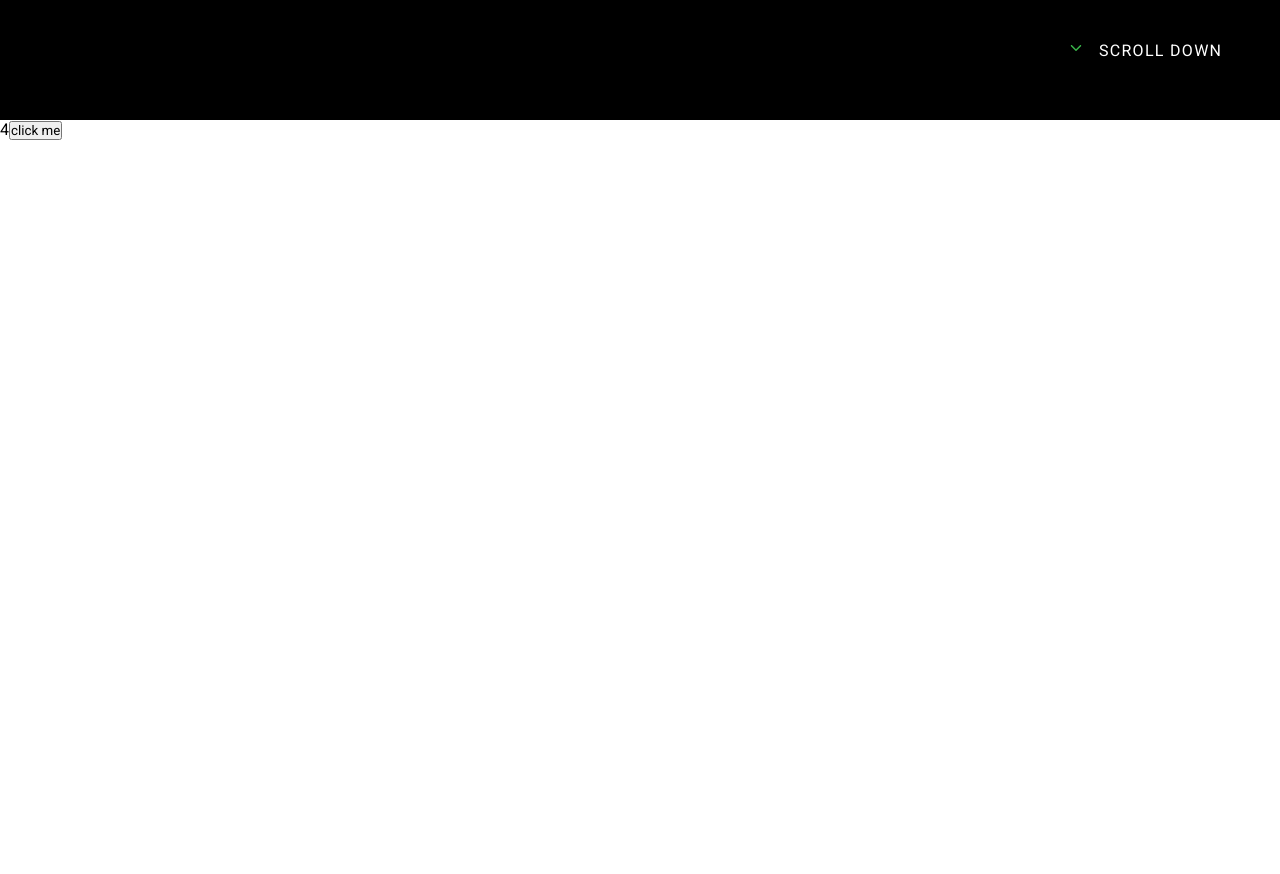
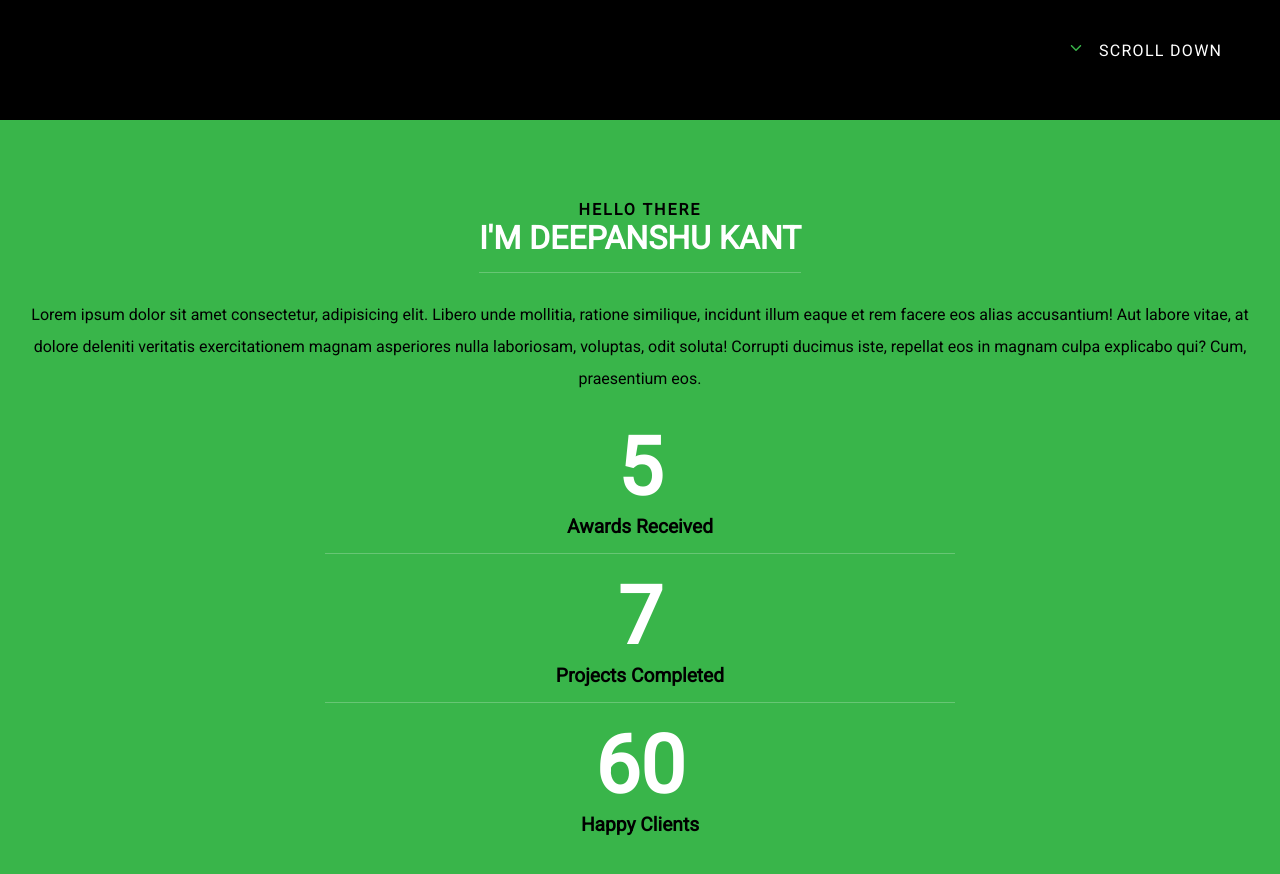
Before and after one commit to DeepanshuKant/Deepanshu-Portfolio, a React (Create React App) app: page / in a window 1280 px wide. Shown: the part 680-1554 px from the top of the page. Before the commit the page ends 820 px from the top, so only its background shows below. Built offline with nearby package versions, Linux system fonts and the light colour scheme.

Commit message:
about section added

```diff
--- a/src/Components/About/About.css
+++ b/src/Components/About/About.css
@@ -0,0 +1,93 @@
+#about {
+    background-color: #39b54a;
+    padding: 10px;
+    padding-top: 5em;
+    padding-bottom: 5em;
+}
+
+.heading {
+    /* border: 1px solid red; */
+    display: flex;
+    justify-content: center;
+    align-items: center;
+    flex-direction: column;
+    text-transform: uppercase;
+    margin-bottom: 1em;
+}
+
+.heading p {
+    font-weight: bold;
+    letter-spacing: 2px;
+}
+
+.heading h1 {
+    color: white;
+    padding-bottom: 0.5em;
+    position: relative;
+}
+
+.heading h1::after {
+    content: ' ';
+    position: absolute;
+    left: 0;
+    bottom: 0;
+    width: 100%;
+    height: 1px;
+    background-color: rgba(255, 255, 255, 0.232);
+}
+
+.about__content {
+    text-align: center;
+    line-height: 2;
+    padding: 10px;
+}
+
+.about__boxes {
+    /* border: 1px solid red; */
+    display: flex;
+    justify-content: center;
+    align-items: center;
+    flex-direction: column;
+}
+
+.box {
+    display: flex;
+    justify-content: center;
+    align-items: center;
+    flex-direction: column;
+    position: relative;
+    width: 50%;
+    padding-top: 1em;
+    padding-bottom: 1em;
+}
+
+.box:nth-child(1):after {
+    content: ' ';
+    position: absolute;
+    left: 0;
+    bottom: 0;
+    width: 100%;
+    height: 1px;
+    background-color: rgba(255, 255, 255, 0.232);
+}
+
+.box:nth-child(2):after {
+    content: ' ';
+    position: absolute;
+    left: 0;
+    bottom: 0;
+    width: 100%;
+    height: 1px;
+    background-color: rgba(255, 255, 255, 0.232);
+}
+
+.box h1 {
+    color: white;
+    font-size: 5rem;
+
+}
+
+.box p {
+    font-weight: bold;
+    font-size: 1.2rem;
+}
--- a/src/Components/About/About.js
+++ b/src/Components/About/About.js
@@ -1,17 +1,43 @@
 import "./About.css"
 import React from 'react'
-import CountUp, { useCountUp } from 'react-countup';
-
-
+import CountUp from 'react-countup'
 
 function About() {
 
     return (
         <>
-            <CountUp start={0} end={4} duration={1}>
+            <div className="parent__about">
+                <div id="about">
+                    <div className="heading">
+                        <p>Hello There</p>
+                        <h1>I'm Deepanshu Kant</h1>
+                    </div>
+                    <div className="about__content">
+                        <p>Lorem ipsum dolor sit amet consectetur, adipisicing elit. Libero unde mollitia, ratione similique, incidunt illum eaque et rem facere eos alias accusantium! Aut labore vitae,
+                            at dolore deleniti veritatis exercitationem magnam asperiores nulla laboriosam, voluptas, odit soluta! Corrupti ducimus iste,
+                            repellat eos in magnam culpa explicabo qui? Cum, praesentium eos.</p>
+                    </div>
 
-            </CountUp>
-            <button>click me</button>
+                    <div className="about__boxes">
+                        <div className="box">
+                            <h1>
+                                <CountUp start={0} end={5} duration={1} />
+                            </h1>
+                            <p>Awards Received</p>
+                        </div>
+                        <div className="box">
+                            <h1><CountUp start={0} end={7} duration={1} /></h1>
+                            <p>Projects Completed</p>
+                        </div>
+                        <div className="box">
+                            <h1>
+                                <CountUp start={0} end={60} duration={1} />
+                            </h1>
+                            <p>Happy Clients</p>
+                        </div>
+                    </div>
+                </div>
+            </div>
         </>
     )
 
--- a/src/Components/Header/Header.css
+++ b/src/Components/Header/Header.css
@@ -8,9 +8,10 @@
     display: flex;
     justify-content: space-between;
     align-items: center;
-    position: absolute;
+    position: fixed;
     right: 50px;
     top: 30px;
+    z-index: 999;
 }
 
 .hamburger:hover {
@@ -57,7 +58,7 @@
     transition: all .3s ease-out;
     /* padding-right: 60px; */
     overflow: hidden;
-    z-index: 999;
+    z-index: 9999;
 }
 
 .sliding__window__active {
@@ -150,6 +151,10 @@
     .hamburger p {
         display: none;
     }
+
+    .hamburger {
+        width: 50px;
+    }
 }
 
 @media only screen and (min-width: 451px) {
--- a/src/Components/Home/Home.js
+++ b/src/Components/Home/Home.js
@@ -15,7 +15,7 @@ function Home() {
                 {/* <iframe src='https://my.spline.design/untitled-46ba5896a587b67eef94c75065136c5a/' frameborder='0' width='50%' height='50%'></iframe> */}
                 <div className="home__parent" >
                     <div className="home__text" data-aos="fade-up">
-                        <p className="home__para">Hi! My name is Deepanshu Kant</p>
+                        <p className="home__para">Hi! I'm Deepanshu Kant</p>
                         <h1 className="home__heading">I am a Full Stack Web Developer<br /> and Software Engineer.</h1>
                     </div>
                     <div className="home__buttons" data-aos="fade-up">
```
